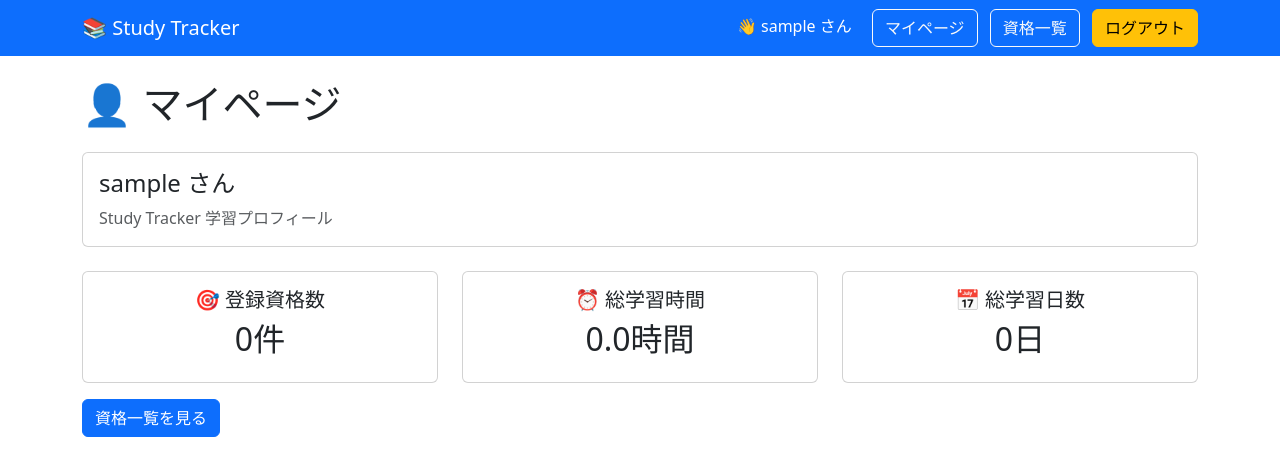
After one commit to Akihiro-Honjo/qualification-sns, a Django app: page /profile/ in a window 1280 px wide. The commit adds this page. Shown: the top 476 px of the page. Run offline with Django 5.2, Linux system fonts and the light colour scheme; the visitor is signed in with stand-in values (Sample User, id 1); data that the repository does not hold is empty.

Commit message:
add mypage

```diff
--- a/accounts/urls.py
+++ b/accounts/urls.py
@@ -21,4 +21,9 @@ urlpatterns = [
         auth_views.LogoutView.as_view(),
         name="logout",
     ),
+    path(
+        "profile/",
+        views.profile,
+        name="profile",
+    ),
 ]
--- a/accounts/views.py
+++ b/accounts/views.py
@@ -1,7 +1,10 @@
+from django.contrib.auth.decorators import login_required
+from django.db.models import Sum
 from django.shortcuts import render, redirect
 
 from .forms import SignUpForm
-
+from goals.models import Qualification
+from studies.models import StudyRecord
 # Create your views here.
 
 def signup(request):
@@ -27,3 +30,52 @@ def signup(request):
             "form": form
         },
     )
+
+
+# マイページ
+@login_required
+def profile(request):
+
+    qualifications = Qualification.objects.filter(
+        user=request.user
+    )
+
+    study_records = StudyRecord.objects.filter(
+        qualification__user=request.user
+    )
+
+    # 登録資格数
+    qualification_count = qualifications.count()
+
+    # 総学習時間
+    total_minutes = (
+        study_records.aggregate(
+            total=Sum("study_time")
+        )["total"]
+        or 0
+    )
+
+    total_hours = round(
+        total_minutes / 60,
+        1
+    )
+
+# 総学習日数
+    study_days = (
+        study_records
+        .values("study_date")
+        .distinct()
+        .count()
+    )
+
+    context = {
+        "qualification_count": qualification_count,
+        "total_hours": total_hours,
+        "study_days": study_days,
+    }
+
+    return render(
+        request,
+        "accounts/profile.html",
+        context,
+    )
--- /dev/null
+++ b/templates/accounts/profile.html
@@ -0,0 +1,89 @@
+{% extends "base.html" %}
+
+{% block title %}
+マイページ
+{% endblock %}
+
+{% block content %}
+
+<h1 class="mb-4">👤 マイページ</h1>
+
+<div class="card mb-4">
+    <div class="card-body">
+
+        <h4>
+            {{ user.username }} さん
+        </h4>
+
+        <p class="text-muted mb-0">
+            Study Tracker 学習プロフィール
+        </p>
+
+    </div>
+</div>
+
+<div class="row">
+
+    <div class="col-md-4">
+
+        <div class="card text-center mb-3">
+
+            <div class="card-body">
+
+                <h5>🎯 登録資格数</h5>
+
+                <h2>
+                    {{ qualification_count }}件
+                </h2>
+
+            </div>
+
+        </div>
+
+    </div>
+
+    <div class="col-md-4">
+
+        <div class="card text-center mb-3">
+
+            <div class="card-body">
+
+                <h5>⏰ 総学習時間</h5>
+
+                <h2>
+                    {{ total_hours }}時間
+                </h2>
+
+            </div>
+
+        </div>
+
+    </div>
+
+    <div class="col-md-4">
+
+        <div class="card text-center mb-3">
+
+            <div class="card-body">
+
+                <h5>📅 総学習日数</h5>
+
+                <h2>
+                    {{ study_days }}日
+                </h2>
+
+            </div>
+
+        </div>
+
+    </div>
+
+</div>
+
+<a
+    href="{% url 'qualification_list' %}"
+    class="btn btn-primary">
+    資格一覧を見る
+</a>
+
+{% endblock %}
--- a/templates/base.html
+++ b/templates/base.html
@@ -30,6 +30,12 @@
                 <span class="text-white me-3">
                     👋 {{ user.username }} さん
                 </span>
+
+                <a
+                href="{% url 'profile' %}"
+                class="btn btn-outline-light me-2">
+                マイページ
+                </a>
 
                 <a
                     href="{% url 'qualification_list' %}"
@@ -72,6 +78,7 @@
 
                 </a>
 
+
             {% endif %}
 
         </div>
```
